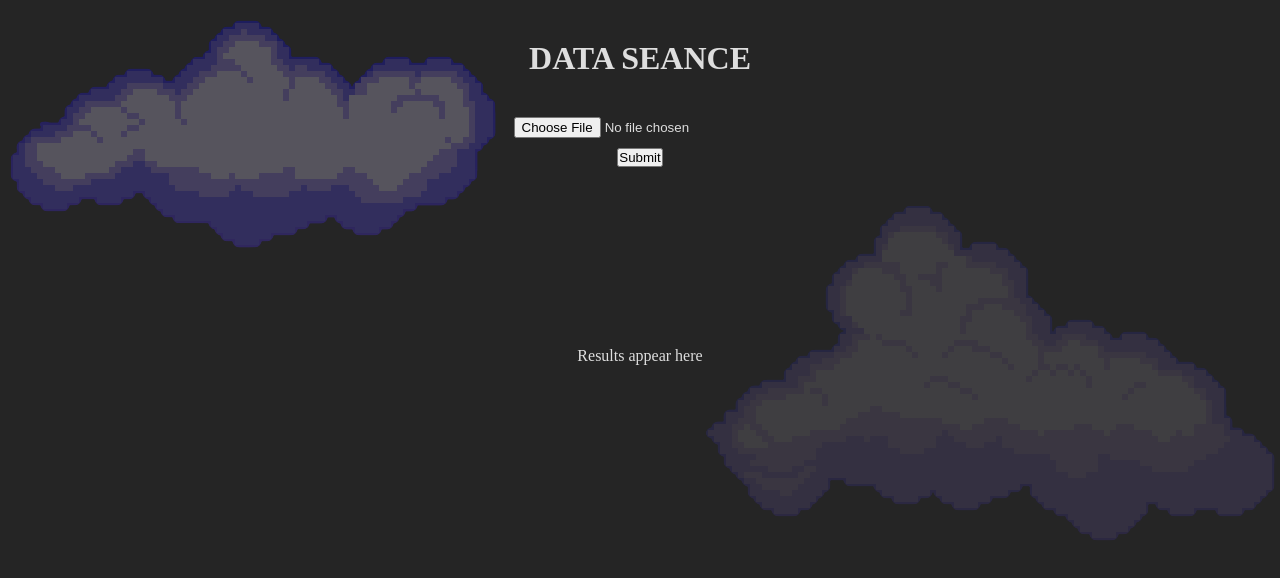
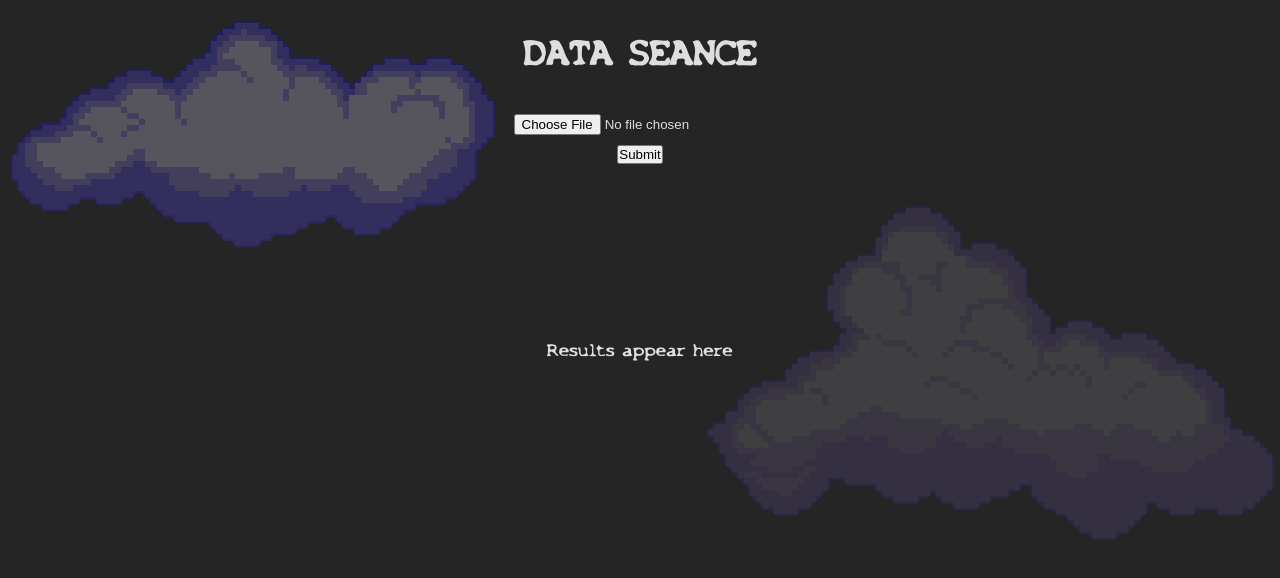
Before and after one commit to amhorton/data-seance, a plain HTML site: page index.html in a window 1280 px wide. Drawn offline with nearby package versions, Linux system fonts and the light colour scheme.

Commit message:
Use XFiles Font

```diff
--- a/scss/style.scss
+++ b/scss/style.scss
@@ -1,3 +1,8 @@
+@font-face {
+	font-family: 'Xfiles';
+	src: url('../x-files.ttf') format('truetype');
+}
+
 @keyframes hover1 {
 	0% {
 		margin-top: 0;
@@ -42,6 +47,7 @@ $fg: #dedede;
 body {
 	background-color: $bg;
 	color: $fg;
+	font-family: 'Xfiles';
 }
 
 .container {
```
Also changed, not shown: css/style.css, x-files.ttf (added), 1 other file.
